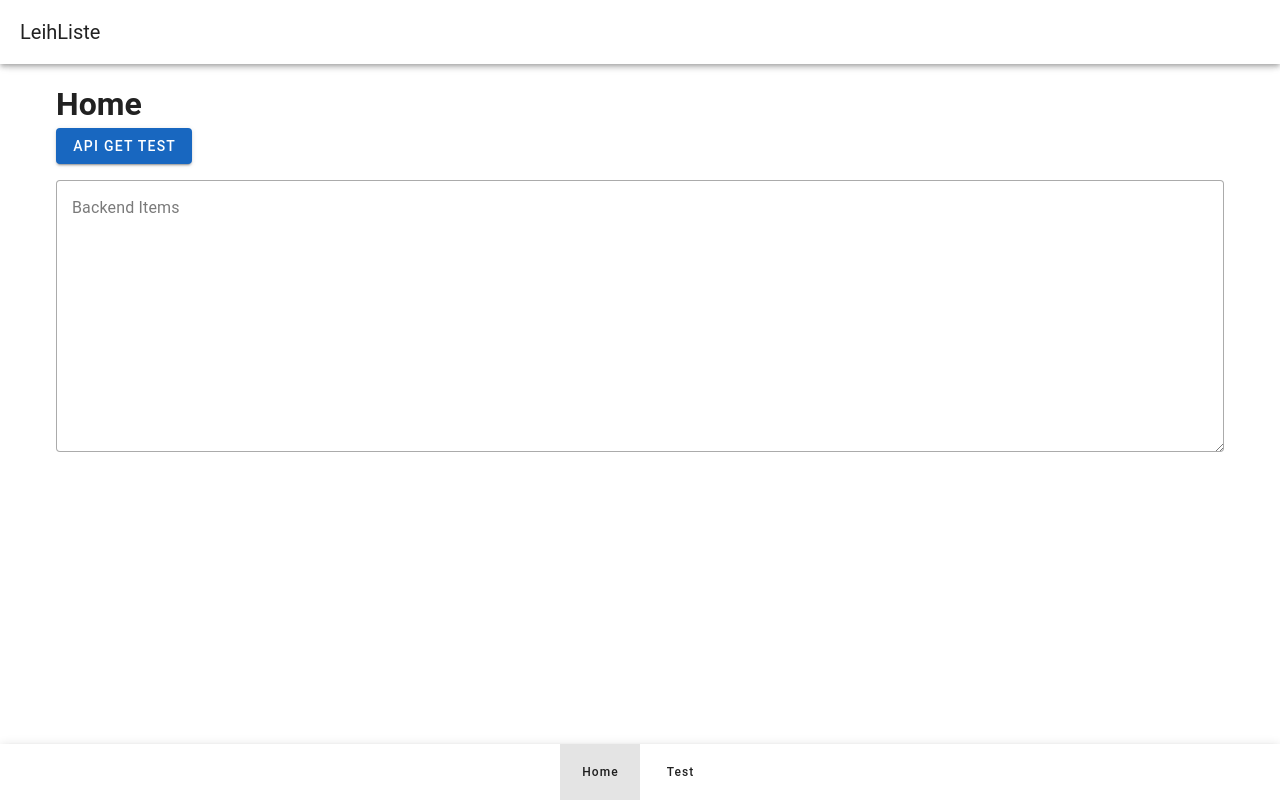
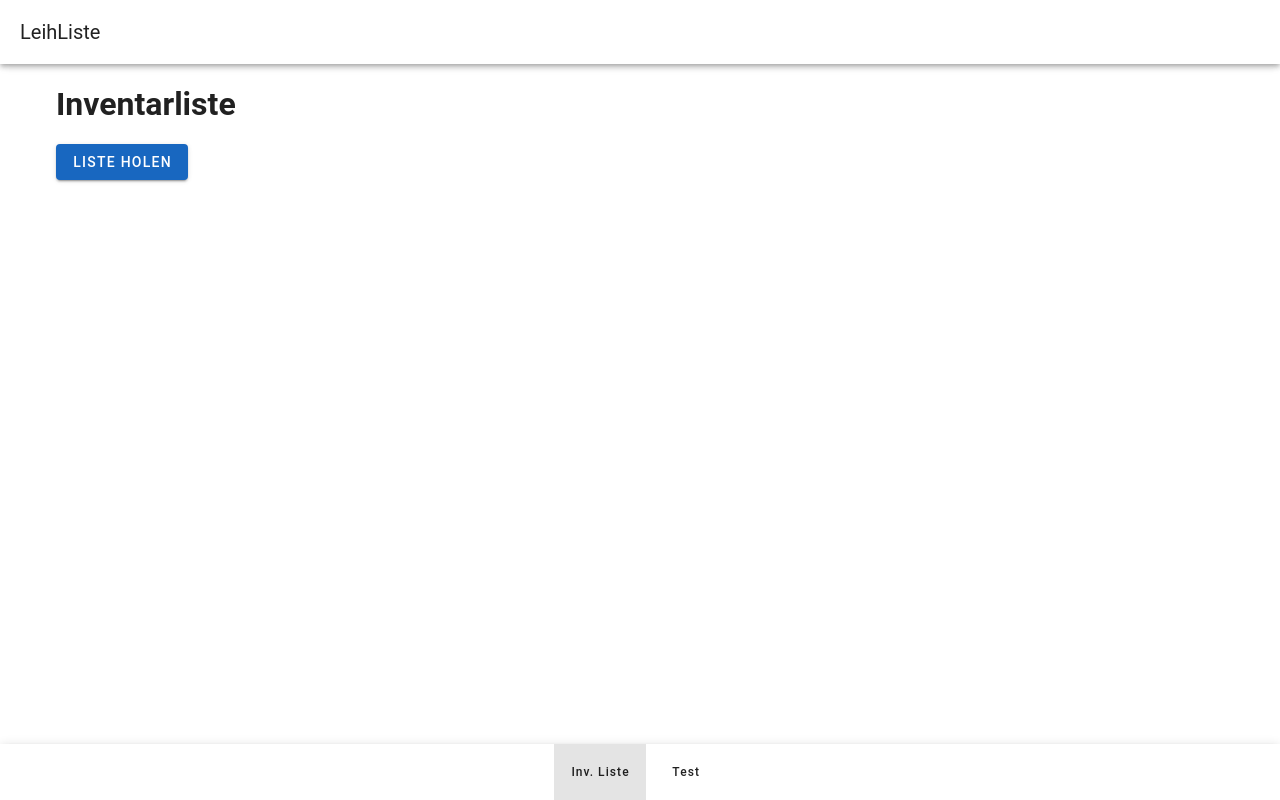
Before and after one commit to GWMDS/LeihListe, a Vue app in the folder src/frontend/: page / in a window 1280 px wide. Built offline with nearby package versions, Linux system fonts and the light colour scheme; the HTML template or start-up script is replaced by a standard one.

Commit message:
feat(frontend): add cards for invlist, add DevEnv script API host flag

```diff
--- a/src/frontend/src/App.vue
+++ b/src/frontend/src/App.vue
@@ -8,7 +8,7 @@
     </v-main>
 
     <v-bottom-navigation>
-      <v-btn to="/">Home</v-btn>
+      <v-btn to="/">Inv. Liste</v-btn>
       <v-btn to="/test">Test</v-btn>
     </v-bottom-navigation>
   </v-app>
--- a/src/frontend/src/router.ts
+++ b/src/frontend/src/router.ts
@@ -1,13 +1,13 @@
 import { createRouter, createWebHistory } from 'vue-router'
 
-import Home from './views/Home.vue'
+import InventoryList from './views/InventoryList.vue'
 import Test from './views/Test.vue'
 
 const routes = [
   {
     path: '/',
-    name: 'home',
-    component: Home
+    name: 'InventoryList',
+    component: InventoryList
   },
   {
     path: '/test',
--- a/src/frontend/src/views/Home.vue
+++ /dev/null
@@ -1,31 +0,0 @@
-<template>
-  <h1>Home</h1>
-  <v-btn color="primary" @click="Test">
-    API GET Test
-  </v-btn>
-
-  <v-textarea v-model="itemsText" label="Backend Items" readonly rows="10" class="mt-4" variant="outlined"></v-textarea>
-</template>
-
-<script setup lang="ts">
-import { ref } from 'vue'
-import api from '../api.ts'
-
-const itemsText = ref('')
-async function Test() {
-  try {
-    const response = await api.get('/api/items')
-    itemsText.value = JSON.stringify(response.data, null, 2)
-    console.log(response.data)
-  } catch (error: any) {
-    if (error.response) {
-      console.error("Fehler: " + error.response.status + " - " + error.response.data?.detail)
-      itemsText.value = "Fehler: " + error.response.status + " - " + error.response.data?.detail
-    } else {
-      console.error("Fehler: " + error)
-      itemsText.value = "Fehler: " + error
-    }
-  }
-}
-
-</script>
--- /dev/null
+++ b/src/frontend/src/views/InventoryList.vue
@@ -0,0 +1,64 @@
+<template>
+  <h1>Inventarliste</h1>
+  <v-btn color="primary" @click="Test" class="mt-4">
+    Liste holen
+  </v-btn>
+  <v-row class="mt-4">
+    <!--
+    cols="12": 12/12 (volle Breite)
+    sm="6"   : 6/12 (2 Spalten)
+    md="4"   : 4/12 (3 Spalten)
+    lg="3"   : 3/12 (4 Spalten)
+    -->
+    <v-col v-for="item in items" cols="12" sm="6" md="4" lg="3">
+      <v-card>
+        <v-card-title>{{ item.name }}</v-card-title>
+        <v-card-text>
+          ID: {{ item.id }}<br>
+          Kategorie: {{ item.category }}<br>
+          State: {{ item.state }}<br>
+          Status: {{ item.status }}<br>
+          Beschreibung: {{ item.description }}
+        </v-card-text>
+
+        <v-card-actions>
+          <v-btn>Details</v-btn>
+        </v-card-actions>
+      </v-card>
+    </v-col>
+  </v-row>
+</template>
+
+<script setup lang="ts">
+import { ref } from 'vue'
+import api from '../api.ts'
+
+interface Item {
+  state: string
+  name: string
+  category: string
+  status: boolean
+  description: string
+  id: number
+}
+
+const itemsText = ref('')
+const items = ref(<Item[]>[])
+async function Test() {
+  try {
+    const response = await api.get('/api/items')
+    itemsText.value = JSON.stringify(response.data, null, 2)
+    items.value = response.data
+    console.log(response.data)
+  } catch (error: any) {
+    if (error.response) {
+      console.error("Fehler: " + error.response.status + " - " + error.response.data?.detail)
+      itemsText.value = "Fehler: " + error.response.status + " - " + error.response.data?.detail
+    } else {
+      console.error("Fehler: " + error)
+      itemsText.value = "Fehler: " + error
+    }
+  }
+}
+
+</script>
```
Also changed, not shown: 1 other file (tests, documents, lock files or other folders).
